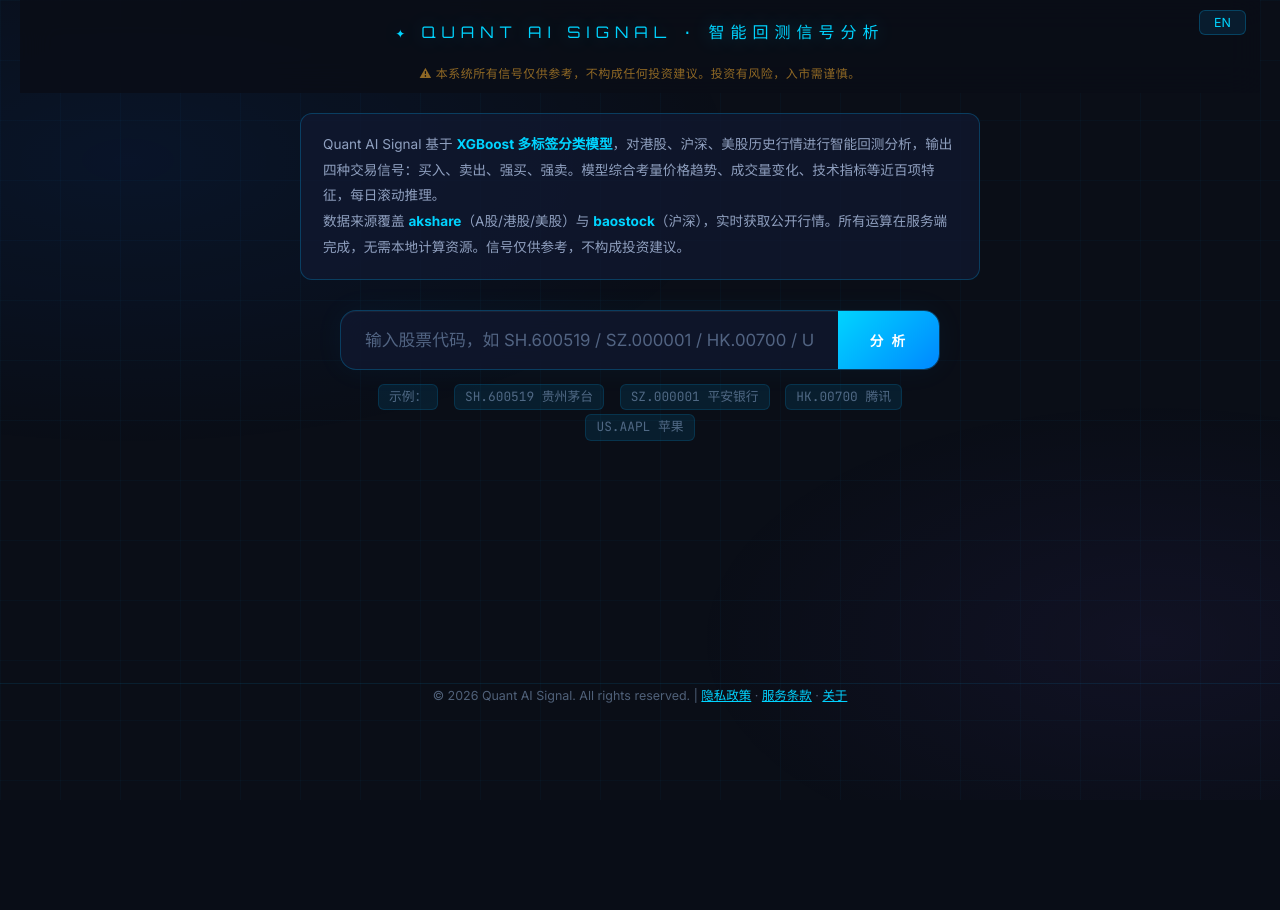
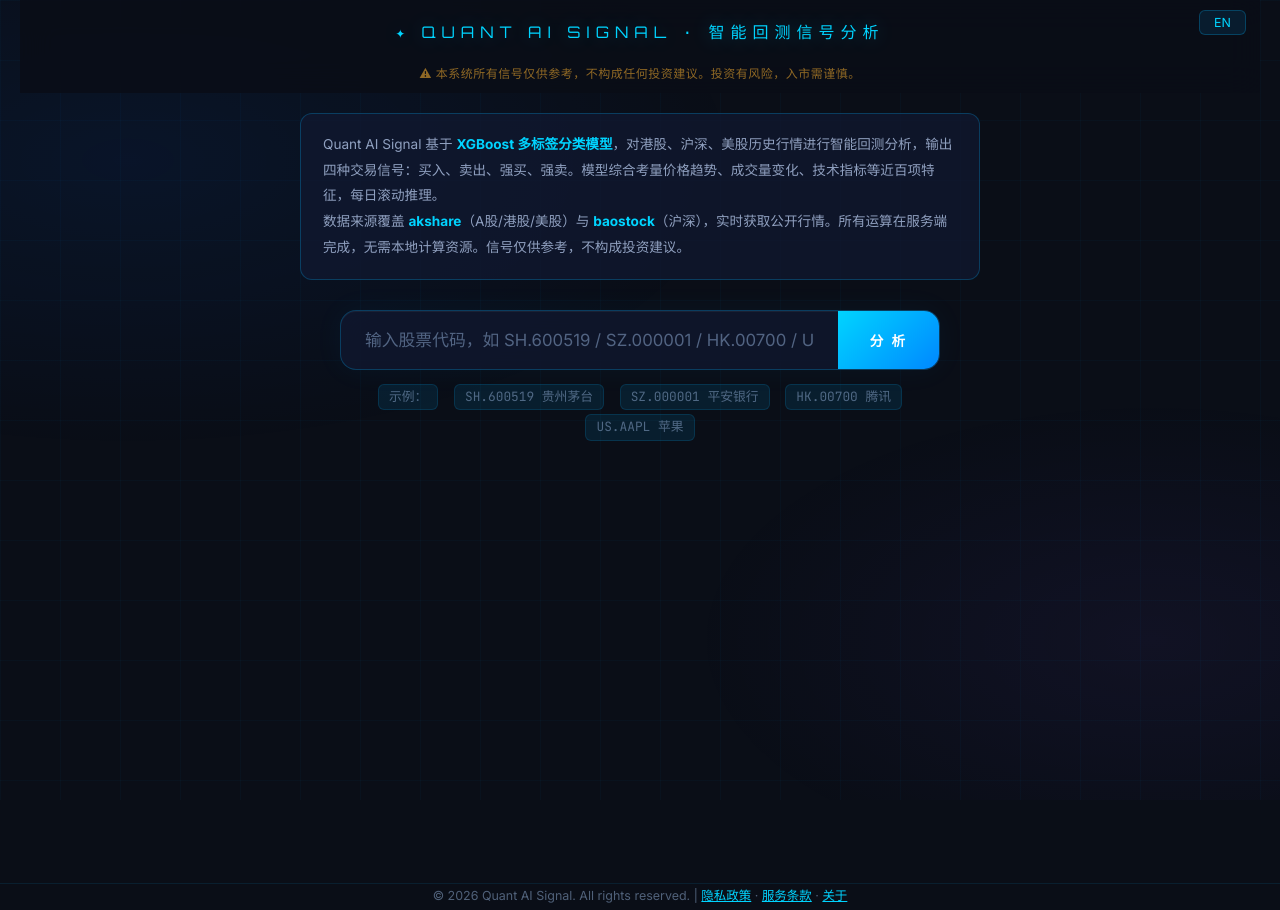
Before and after one commit to zhaoxusun/stock-quant-model, a Flask app: page / in a window 1280 px wide. Before the commit the page ends 781 px from the top, so only its background shows below. Run offline with Flask 3, Linux system fonts and the light colour scheme; some libraries are stand-ins or nearby versions.

Commit message:
push footer further down 400px

```diff
--- a/templates/index.html
+++ b/templates/index.html
@@ -543,7 +543,7 @@
   footer {
     text-align: center;
     padding: 2px 16px 4px;
-    margin-top: 200px;
+    margin-top: 400px;
     border-top: 1px solid rgba(0,180,255,0.1);
     color: var(--text-dim);
     font-size: 0.78rem;
```
